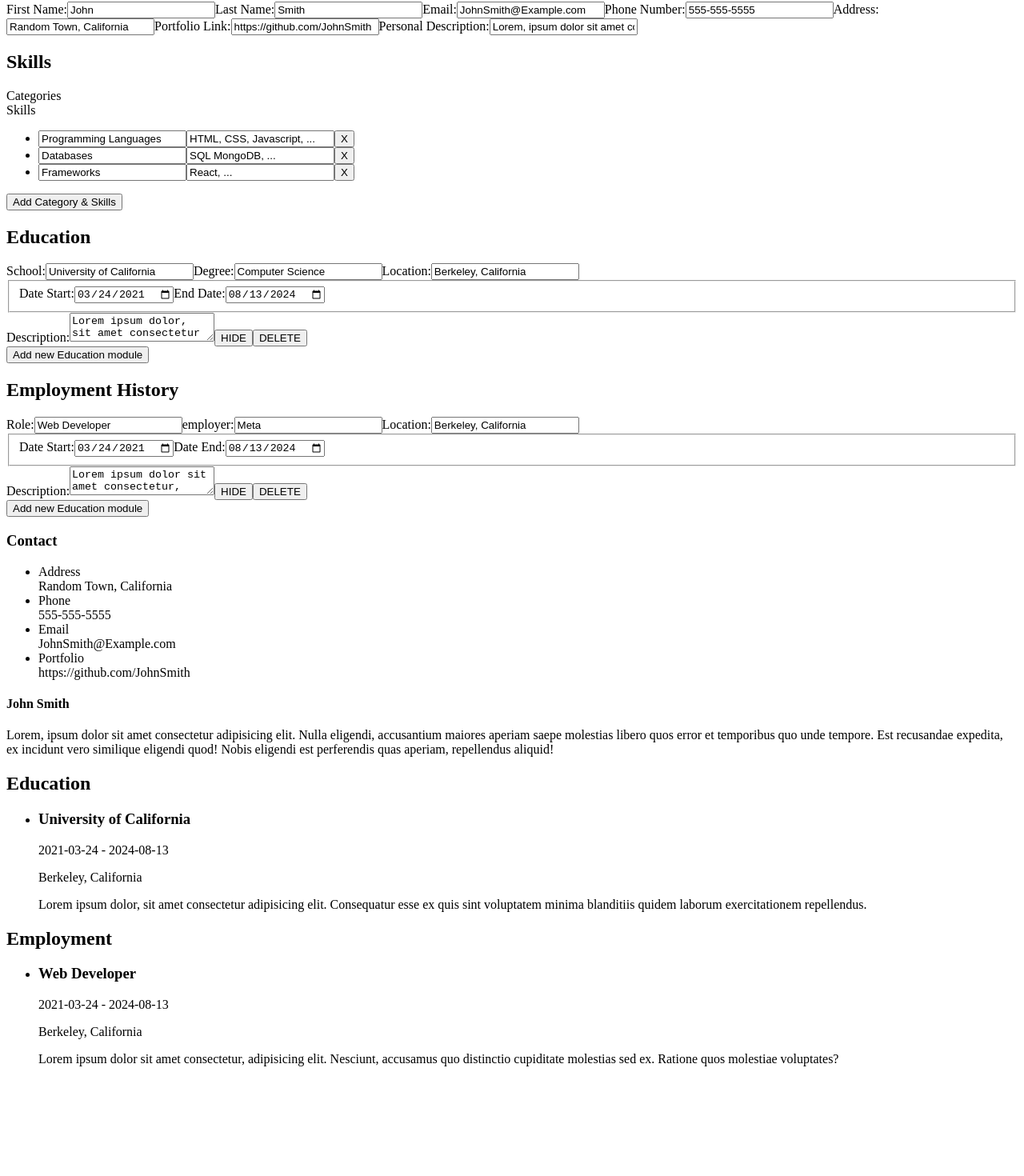
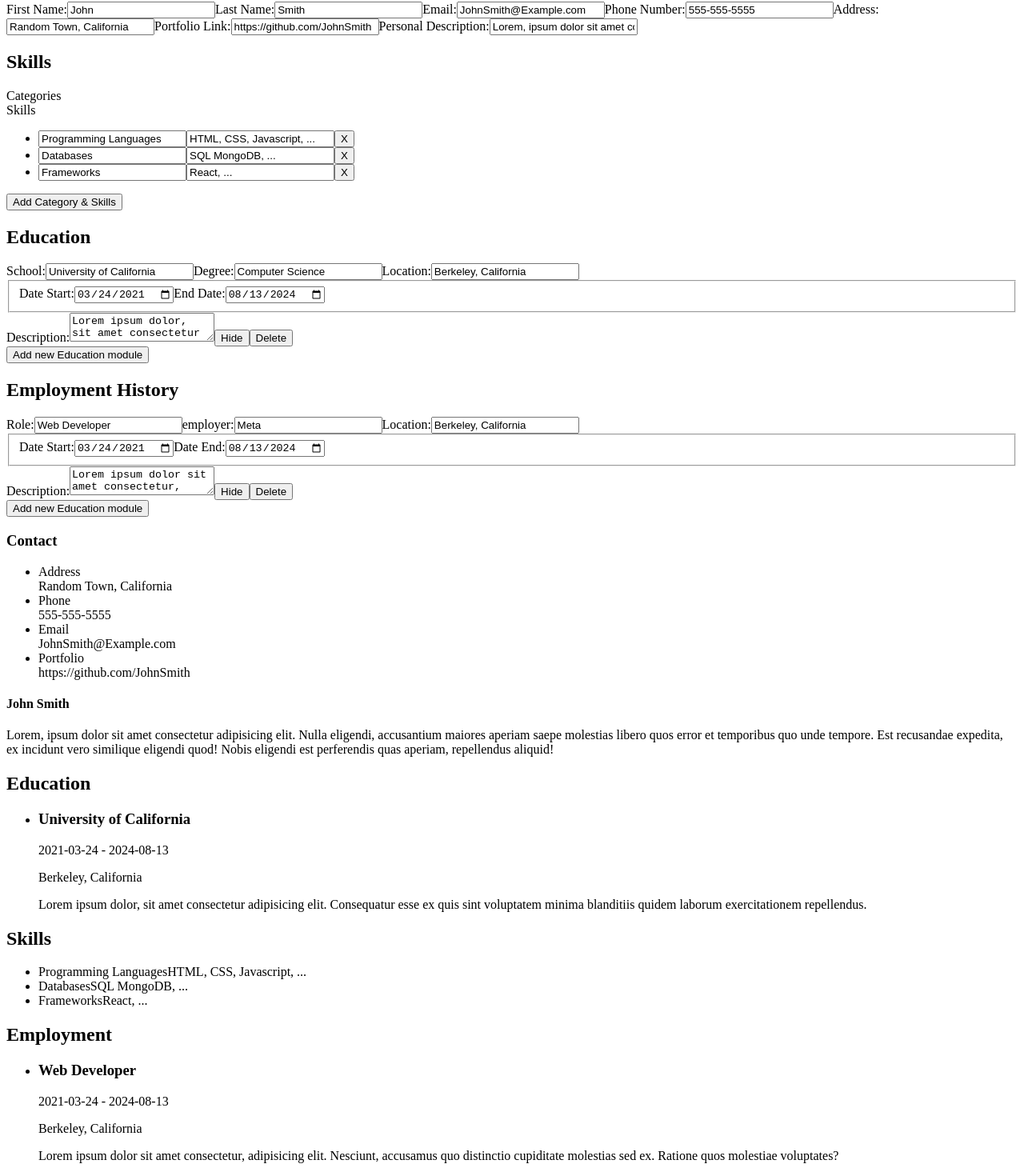
Before and after one commit to Neon-Panda/Project-CV-Application, a React (Vite) app: page / in a window 1280 px wide. Shown: the part 65-1535 px from the top of the page at 80% size. Before the commit the page ends 1414 px from the top, so only its background shows below. Built offline with nearby package versions, Linux system fonts and the light colour scheme.

Commit message:
fix: rename some html and buttons

```diff
--- a/src/components/education-history.jsx
+++ b/src/components/education-history.jsx
@@ -136,7 +136,7 @@ export default function Education({ personalEducation, setPersonalEducation }) {
           data-btn="hide"
           onClick={(event) => changeEducation(event, index)}
         >
-          HIDE
+          Hide
         </button>
         <button
           type="button"
@@ -144,7 +144,7 @@ export default function Education({ personalEducation, setPersonalEducation }) {
           onClick={(event) => changeEducation(event, index)}
         >
           {" "}
-          DELETE
+          Delete
         </button>
       </form>
     );
@@ -160,14 +160,14 @@ export default function Education({ personalEducation, setPersonalEducation }) {
           data-btn="hide"
           onClick={(event) => changeEducation(event, index)}
         >
-          HIDE
+          Show
         </button>
         <button
           type="button"
           data-btn="delete"
           onClick={(event) => changeEducation(event, index)}
         >
-          DELETE
+          Delete
         </button>
       </h3>
     );
--- a/src/components/employment-history.jsx
+++ b/src/components/employment-history.jsx
@@ -139,7 +139,7 @@ export default function Employment({
           data-btn="hide"
           onClick={(event) => changeEmployment(event, index)}
         >
-          HIDE
+          Hide
         </button>
         <button
           type="button"
@@ -147,7 +147,7 @@ export default function Employment({
           onClick={(event) => changeEmployment(event, index)}
         >
           {" "}
-          DELETE
+          Delete
         </button>
       </form>
     );
@@ -163,14 +163,14 @@ export default function Employment({
           data-btn="hide"
           onClick={(event) => changeEmployment(event, index)}
         >
-          HIDE
+          Show
         </button>
         <button
           type="button"
           data-btn="delete"
           onClick={(event) => changeEmployment(event, index)}
         >
-          DELETE
+          Delete
         </button>
       </h3>
     );
--- a/src/components/resume.jsx
+++ b/src/components/resume.jsx
@@ -30,6 +30,15 @@ export default function Resume({
         </div>
         <p>{individualEmployment.location}</p>
         <p>{individualEmployment.description}</p>
+      </li>
+    );
+  }
+
+  function listSkill(individualSkill, index) {
+    return (
+      <li key={index}>
+        {individualSkill.category}
+        <span>{individualSkill.skills}</span>
       </li>
     );
   }
@@ -69,6 +78,14 @@ export default function Resume({
             </ul>
           </section>
           <section>
+            <h2>Skills</h2>
+            <ul>
+              {personalSkills.map((individualSkill, index) =>
+                listSkill(individualSkill, index)
+              )}
+            </ul>
+          </section>
+          <section>
             <h2>Employment</h2>
             <ul>
               {personalEmployment.map((individualEmployment, index) =>
```
